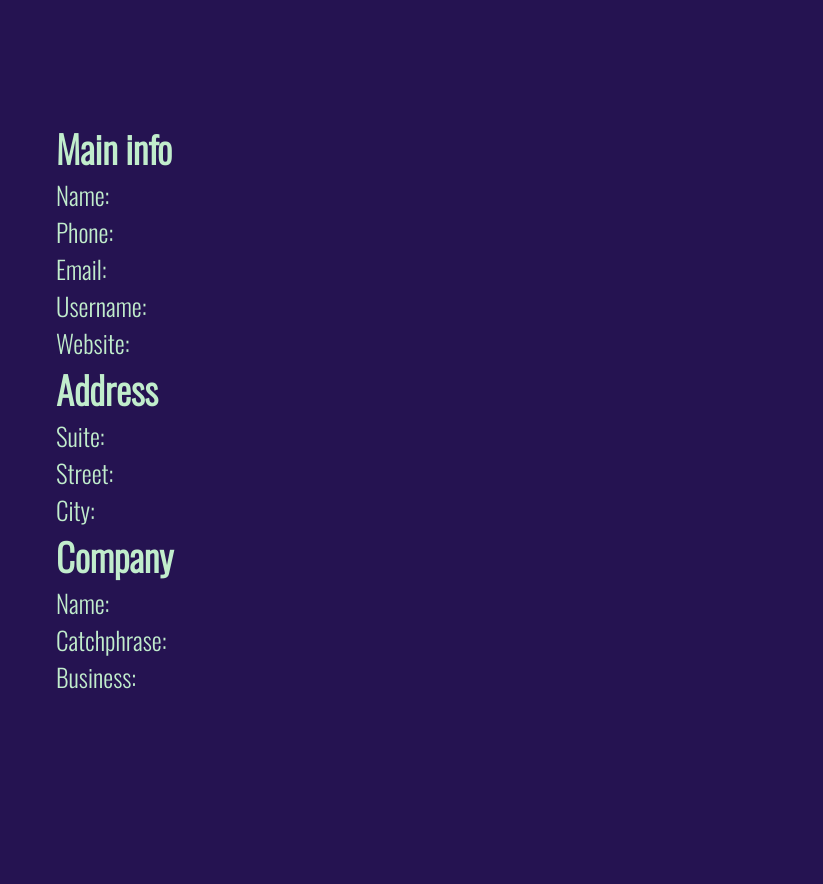
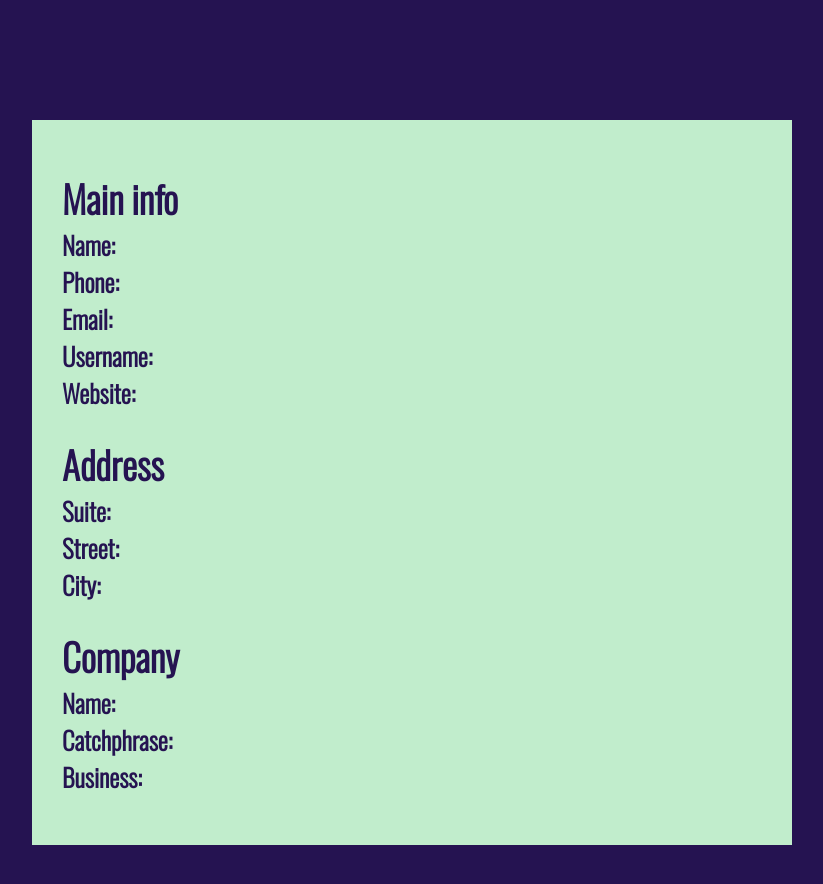
Before and after one commit to Alicino88/react-user-page, a React (Create React App) app: page /1 in a window 1280 px wide. Shown: the top 884 px of the page, without its empty margins (228-1051 px from the left). Before the commit the page ends 815 px from the top, so only its background shows below. Built offline with nearby package versions, Linux system fonts and the light colour scheme; no server answers.

Commit message:
Added margin to DetailPage component

```diff
--- a/src/DetailPage.js
+++ b/src/DetailPage.js
@@ -36,26 +36,72 @@ function DetailPage(props) {
   console.log(user);*/
 
   return (
-    <Container style={{ fontSize: "25px", color: "#C1EDCC" }}>
+    <Container
+      style={{
+        fontSize: "25px",
+        color: "#251351",
+        backgroundColor: "#c1edcc",
+        padding: "50px 30px",
+      }}
+    >
       <div>
         <h2>Main info</h2>
-        <p>Name: {users.name}</p>
-        <p>Phone: {users.phone}</p>
-        <p>Email: {users.email}</p>
-        <p>Username: {users.username}</p>
-        <p>Website: {users.website}</p>
-        <h2>Address</h2>
-        {/*We add the following syntax as we try to access data before they are there since we use useEffect*/}
-        <p>Suite: {users && users.address && users.address.suite}&nbsp;</p>
-        <p>Street: {users && users.address && users.address.street}&nbsp;</p>
-        <p>City: {users && users.address && users.address.city}&nbsp;</p>
-        <h2>Company</h2>
-        <p>Name: {users && users.company && users.company.name}&nbsp;</p>
         <p>
-          Catchphrase: {users && users.company && users.company.catchPhrase}
+          <strong>Name:</strong> {users.name}
+        </p>
+        <p>
+          <strong>Phone:</strong> {users.phone}
+        </p>
+        <p>
+          <strong>Email:</strong> {users.email}
+        </p>
+        <p>
+          <strong>Username:</strong> {users.username}
+        </p>
+        <p>
+          <strong>Website:</strong> {users.website}
+        </p>
+        <h2
+          style={{
+            marginTop: "25px",
+          }}
+        >
+          Address
+        </h2>
+        {/*We add the following syntax as we try to access data before useEffect runs*/}
+        <p>
+          <strong>Suite:</strong>{" "}
+          {users && users.address && users.address.suite}&nbsp;
+        </p>
+        <p>
+          <strong>Street:</strong>{" "}
+          {users && users.address && users.address.street}&nbsp;
+        </p>
+        <p>
+          <strong>City:</strong> {users && users.address && users.address.city}
           &nbsp;
         </p>
-        <p>Business: {users && users.company && users.company.bs}&nbsp;</p>
+        <h2
+          style={{
+            marginTop: "25px",
+          }}
+        >
+          Company
+        </h2>
+        <p>
+          <strong>Name:</strong> {users && users.company && users.company.name}
+          &nbsp;
+        </p>
+        <p>
+          <strong>Catchphrase:</strong>{" "}
+          {users && users.company && users.company.catchPhrase}
+          &nbsp;
+        </p>
+        <p>
+          <strong>Business:</strong>{" "}
+          {users && users.company && users.company.bs}
+          &nbsp;
+        </p>
       </div>
     </Container>
   );
```
